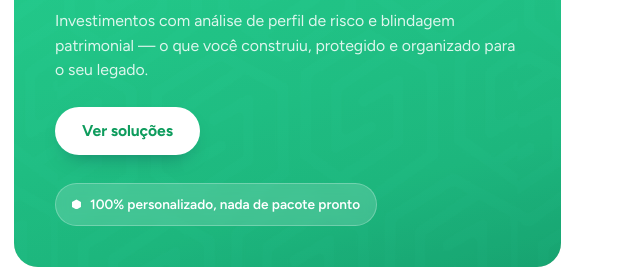
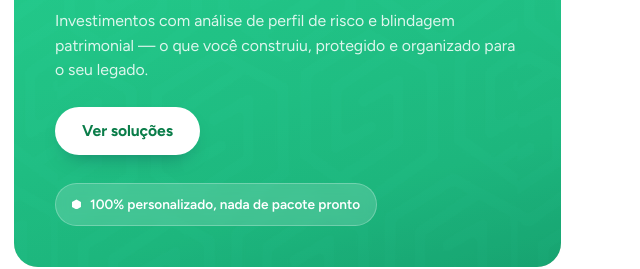
Before and after one commit to jonathancaminobusiness-dev/jonathancamino-singular, a website built with Vite: page index.html in a window 1280 px wide. Shown: the part 3543-3812 px from the top of the page, 635-1275 px from the left. Built offline with nearby package versions, Linux system fonts and the light colour scheme.

Commit message:
a11y: btn--light verde acessivel em branco (desktop a11y 96->100)

```diff
--- a/sections-v2.css
+++ b/sections-v2.css
@@ -141,7 +141,7 @@
 
 .btn--light{ background:#fff; color:var(--royal); box-shadow:0 10px 22px -12px rgba(0,5,45,.4); }
 .btn--light:hover{ transform:translateY(-2px); box-shadow:0 16px 30px -14px rgba(0,5,45,.5); }
-.fcard--green .btn--light{ color:var(--green-deep); }
+.fcard--green .btn--light{ color:#0A7D49; } /* verde acessível em branco (5:1) */
 .fcard--wide .btn--light{ color:var(--navy); }
 
 /* ===================== SOLUÇÕES ===================== */
```
